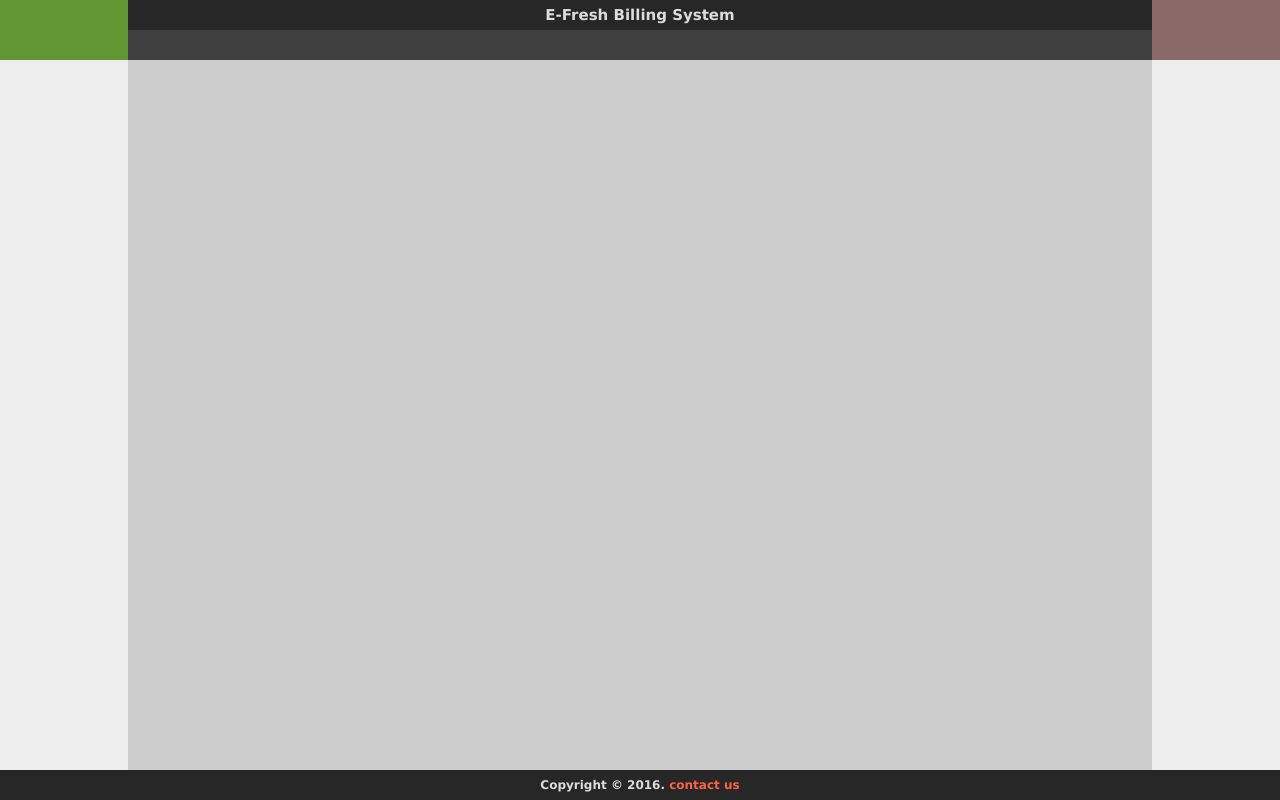
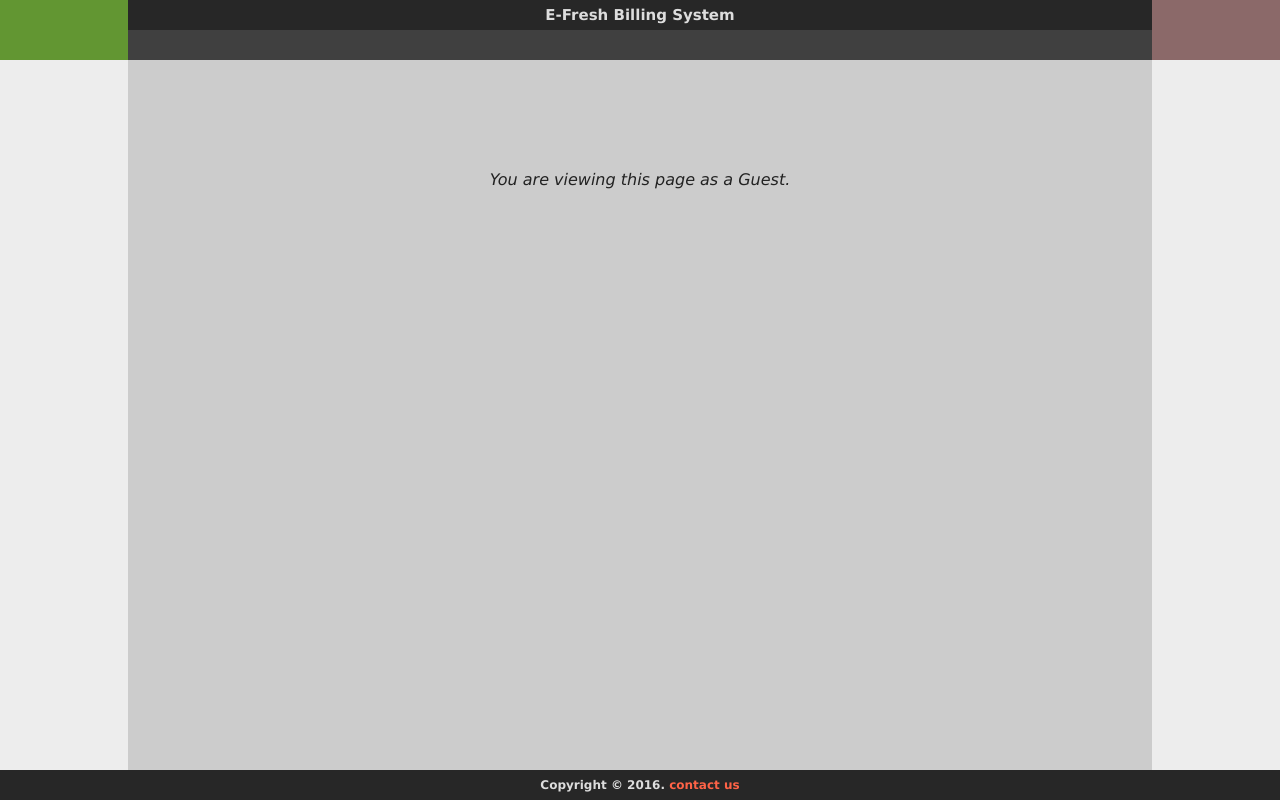
Before and after one commit to gk7huki/market, a PHP site: page /login.php in a window 1280 px wide. Run offline with PHP 8.4, Linux system fonts and the light colour scheme.

Commit message:
provide an informative message at the login page

```diff
--- a/login.php
+++ b/login.php
@@ -1,3 +1,7 @@
 <?php include 'header.php'; ?>
 
+<div id="login_text">
+<p><i>You are viewing this page as a Guest.</i></p>
+</div>
+
 <?php include 'footer.php'; ?>
```
